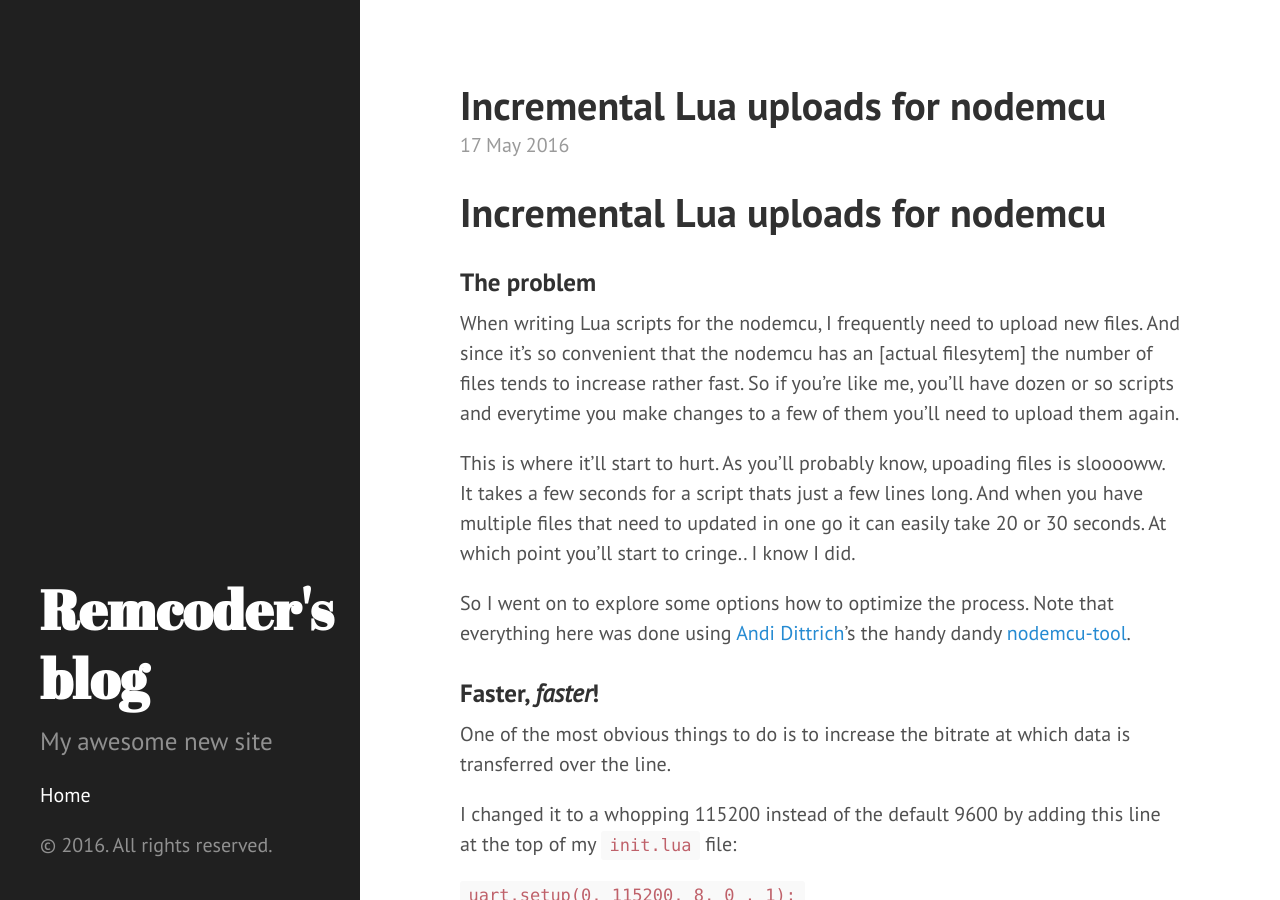
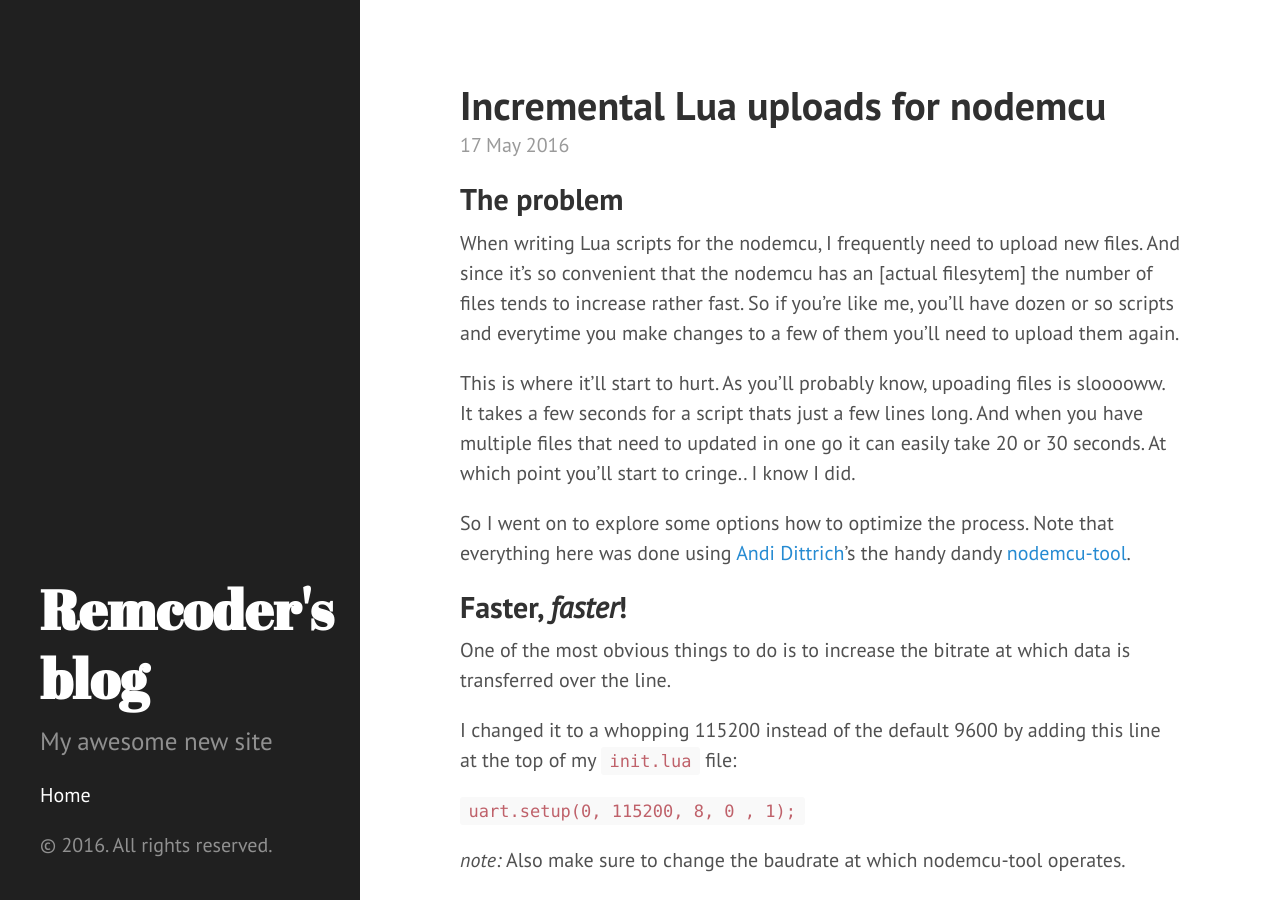
Before and after one commit to remcoder/remcoder.github.io, a Jekyll site: the page built from _posts/2016-05-17-incremental-lua-uploads-for-nodemcu.markdown, in a window 1280 px wide and 900 px high. Built offline with Jekyll 4.4.1, drawn with Linux system fonts in a browser that asks for light colours.

Commit message:
Post update: Incremental Lua uploads for nodemcu

```diff
--- a/_posts/2016-05-17-incremental-lua-uploads-for-nodemcu.markdown
+++ b/_posts/2016-05-17-incremental-lua-uploads-for-nodemcu.markdown
@@ -3,10 +3,7 @@ published: true
 title: Incremental Lua uploads for nodemcu
 layout: post
 ---
-# Incremental Lua uploads for nodemcu
-
-
-### The problem
+## The problem
 
 When writing Lua scripts for the nodemcu, I frequently need to upload new files. And since it's so convenient that the nodemcu has an [actual filesytem] the number of files tends to increase rather fast. So if you're like me, you'll have dozen or so scripts and everytime you make changes to a few of them you'll need to upload them again.
 
@@ -14,7 +11,7 @@ This is where it'll start to hurt. As you'll probably know, upoading files is sl
 
 So I went on to explore some options how to optimize the process. Note that everything here was done using [Andi Dittrich](https://github.com/AndiDittrich)'s the handy dandy [nodemcu-tool](https://www.npmjs.com/package/nodemcu-tool).
 
-### Faster, *faster*!
+## Faster, *faster*!
 One of the most obvious things to do is to increase the bitrate at which data is transferred over the line.
 
 I changed it to a whopping 115200 instead of the default 9600 by adding this line at the top of my `init.lua` file:
@@ -25,13 +22,13 @@ I changed it to a whopping 115200 instead of the default 9600 by adding this lin
 
 **results** Although this was a trivial method causing an overall speedup, the improvement is marginal. It shaves of only 10% or so, causing me to think that there's some time lost during the setup of the transfer or something.
 
-### Less is more
+## Less is more
 Another no-brainer is to limit the number of bytes that are being sent across the wire. Less bytes means less time. And nodemcu-tool has a nice option to 'optimize' files before they get sent. It does this by removing comments and reducing whitespace, a simple version of a process know to web developers as minifying.
 
 **results**
 Again, this technique too manages to shave off roughly 10%. Which is nice but not... great. Maybe you'd say I need to write more comments in my code, and you'd be right! ..but.. that won't actually *speed up* the transfer now would it? :-P
 
-### Gulp to the rescue
+## Gulp to the rescue
 
 Actually, at this point I was thinking of Makefiles. But since they've somewhat fallen out of fashion I went for Gulpfiles instead. Gulpfiles are the kind of script files you feed to a tool called [Gulp](http://gulpjs.com/), but they're written in Javascript really. And just like the Makefiles of yore, you can use 'm to write your source transformations.
 
@@ -66,7 +63,7 @@ So have you guessed what happens when I enter `gulp upload`? Exactly, all my Lua
 
 Unlike make, gulp isn't lazy unfortunately. That means it'll upload each and every file whenever you run `gulp upload`. The reason is, I think, because gulp is mostly used in conjunction with a technique called `file-watching`, whereby files are individually processed whenever they are changed on disk. That of course would totally obviate lazy execution but it doesn't seem the right approach in our case.
 
-### A difference solution
+## A difference solution
 
 Actually, there's only a minor change we need to make to optimize the hell out of this. See if you can spot it:
 
@@ -85,7 +82,7 @@ gulp.task('upload', function() {
 
 The key is the line that says `.pipe(changed(DEST))`. It compares the input, which you recall is a stream of files, to the output of the previous run, the generated files in the 'dist' directory. Only files that are *newer* then their counterparts of the previous run will get processed this time. So, effectively only updated files are copied to the nodemcu.
 
-### Closing words
+## Closing words
 Phew! I hope you're still with me :-) Even if you dont fully understand the part about Gulp and streams, don't worry, I'll bet you can just use the script as is and modify it to your situation.
 
 Here's the link to the [full gulpfile](https://gist.github.com/remcoder/408c1979055810d29e3fbd622c51500a). Note that you'll need [Node.js and npm](https://nodejs.org) installed. Also, although I haven't mentioned it yet, this gulpfile uses several gulp plugins. These can be installed by running `npm install` in the same directory.
```
